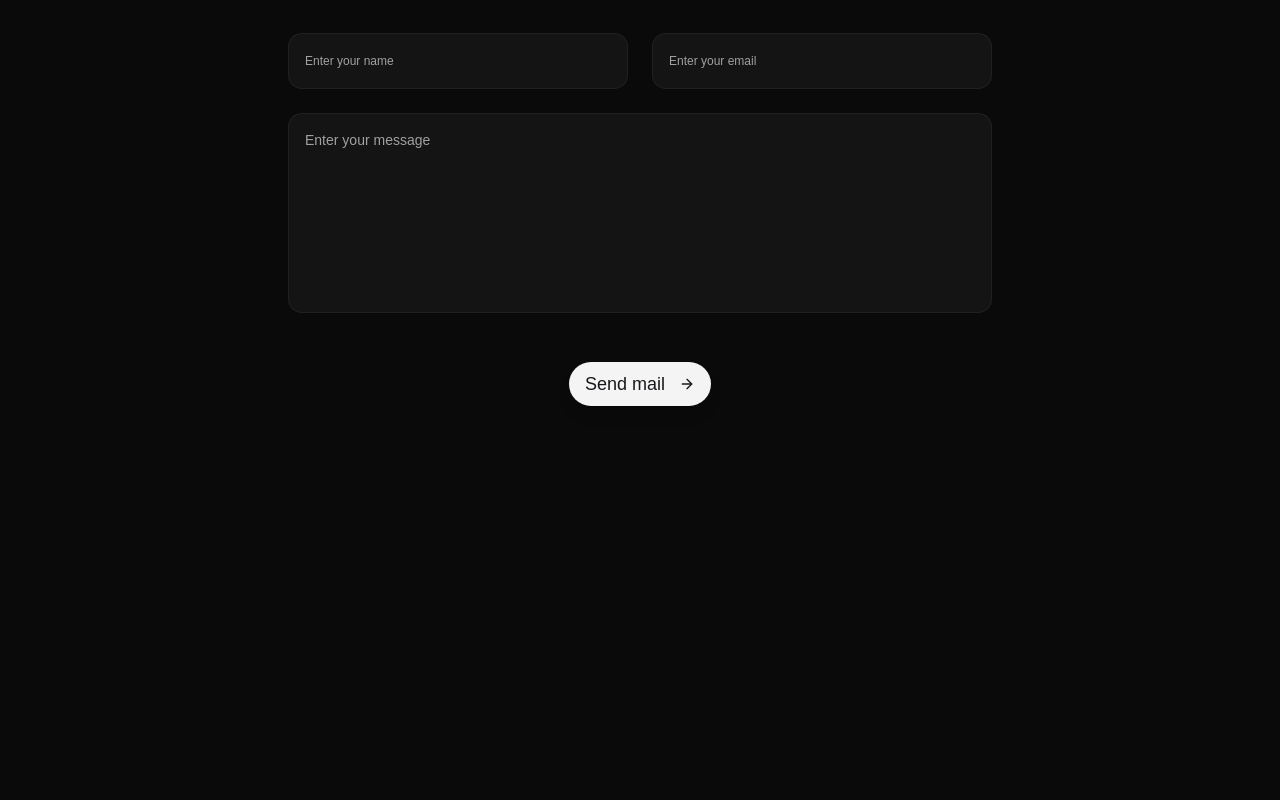
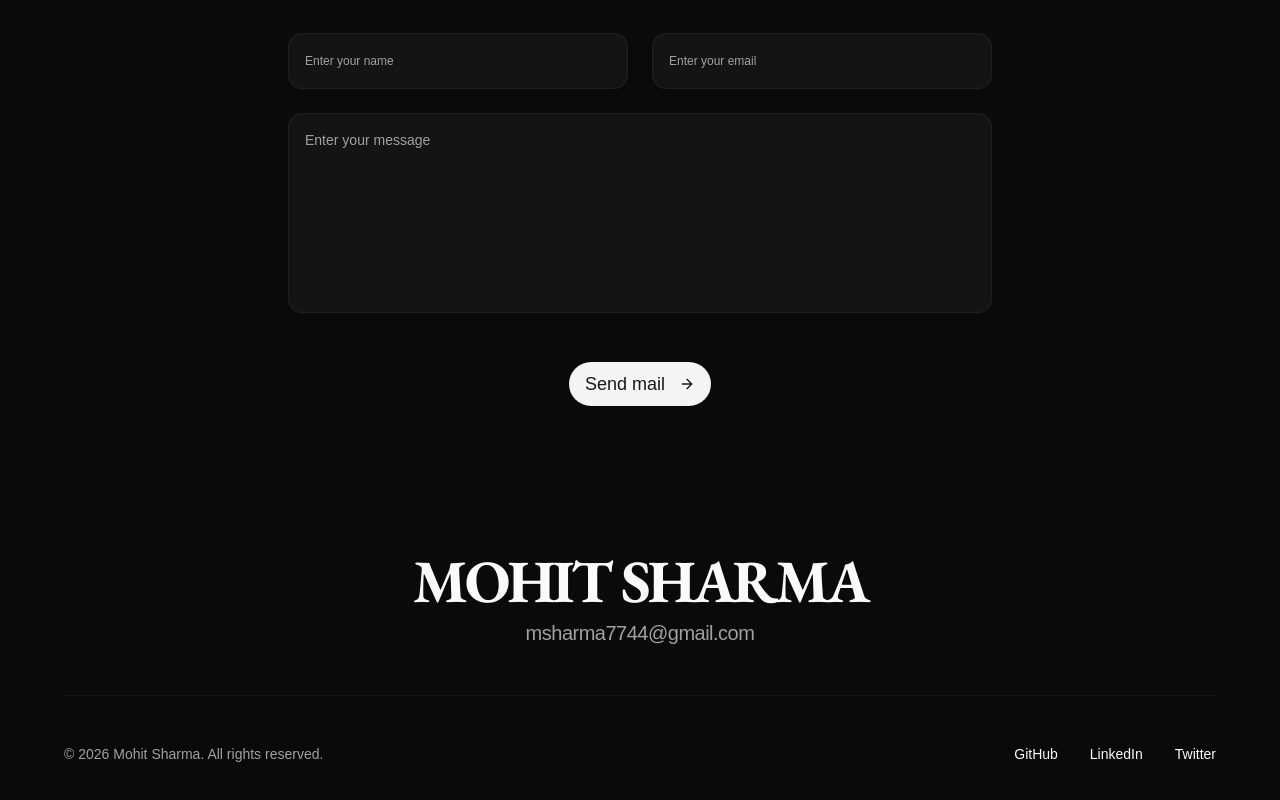
Before and after one commit to LegitMohit/portfolio, a Next.js app in the folder apps/web/: page / in a window 1280 px wide. Shown: the part 2826-3626 px from the top of the page. Before the commit the page ends 3329 px from the top, so only its background shows below. Built offline with nearby package versions, Linux system fonts and the light colour scheme.

Commit message:
feat: add footer component and integrate into home page

```diff
--- a/apps/web/src/app/page.tsx
+++ b/apps/web/src/app/page.tsx
@@ -2,6 +2,7 @@ import { HomeSection } from "@/components/home-section";
 import { AboutMe } from "@/components/about-me";
 import { Services } from "@/components/services";
 import { Contact } from "@/components/contact";
+import { Footer } from "@/components/footer";
 
 export default function Home() {
   return (
@@ -13,6 +14,7 @@ export default function Home() {
       <AboutMe />
       <Services />
       <Contact />
+      <Footer />
     </div>
   );
 }
--- /dev/null
+++ b/apps/web/src/components/footer.tsx
@@ -0,0 +1,53 @@
+import Link from "next/link";
+
+export function Footer() {
+    return (
+        <footer className="w-full py-12 px-6">
+            <div className="text-center mb-12">
+                <p className="text-[40px] md:text-[60px] font-serif font-bold uppercase tracking-tighter leading-none mb-2">
+                    MOHIT SHARMA
+                </p>
+                <p className="text-lg md:text-xl text-muted-foreground font-medium tracking-tight">
+                    msharma7744@gmail.com
+                </p>
+            </div>
+
+            <div className="max-w-6xl mx-auto">
+
+                <div className="w-full h-px bg-border/40 mb-12" />
+                <div className="flex flex-col md:flex-row justify-between items-center gap-8">
+                    <div className="text-muted-foreground text-sm font-medium">
+                        © {new Date().getFullYear()} Mohit Sharma. All rights reserved.
+                    </div>
+
+                    <nav className="flex items-center gap-8">
+                        <Link
+                            href="https://github.com/LegitMohit"
+                            target="_blank"
+                            rel="noopener noreferrer"
+                            className="text-sm font-medium hover:text-primary transition-colors"
+                        >
+                            GitHub
+                        </Link>
+                        <Link
+                            href="https://www.linkedin.com/in/mohit-sharma-a98a95218/"
+                            target="_blank"
+                            rel="noopener noreferrer"
+                            className="text-sm font-medium hover:text-primary transition-colors"
+                        >
+                            LinkedIn
+                        </Link>
+                        <Link
+                            href="https://twitter.com"
+                            target="_blank"
+                            rel="noopener noreferrer"
+                            className="text-sm font-medium hover:text-primary transition-colors"
+                        >
+                            Twitter
+                        </Link>
+                    </nav>
+                </div>
+            </div>
+        </footer>
+    );
+}
```
